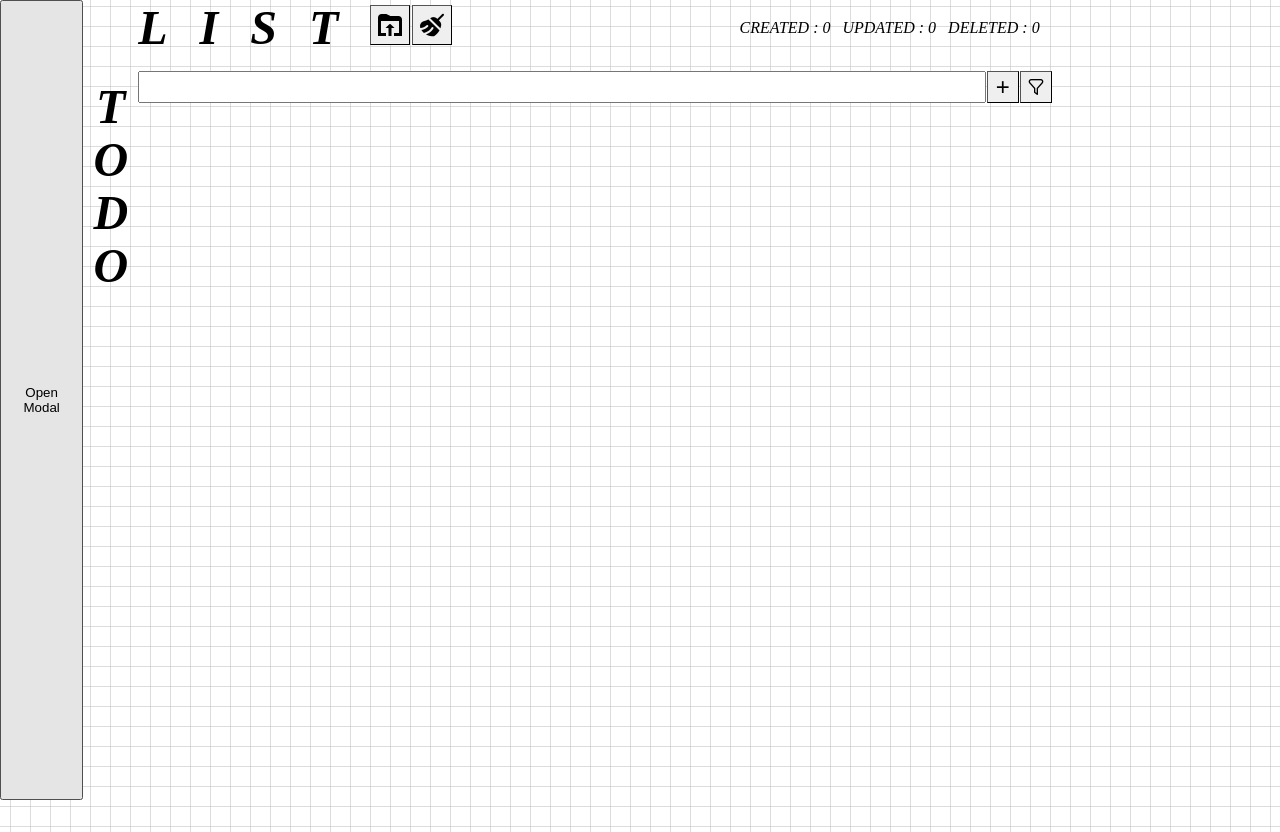
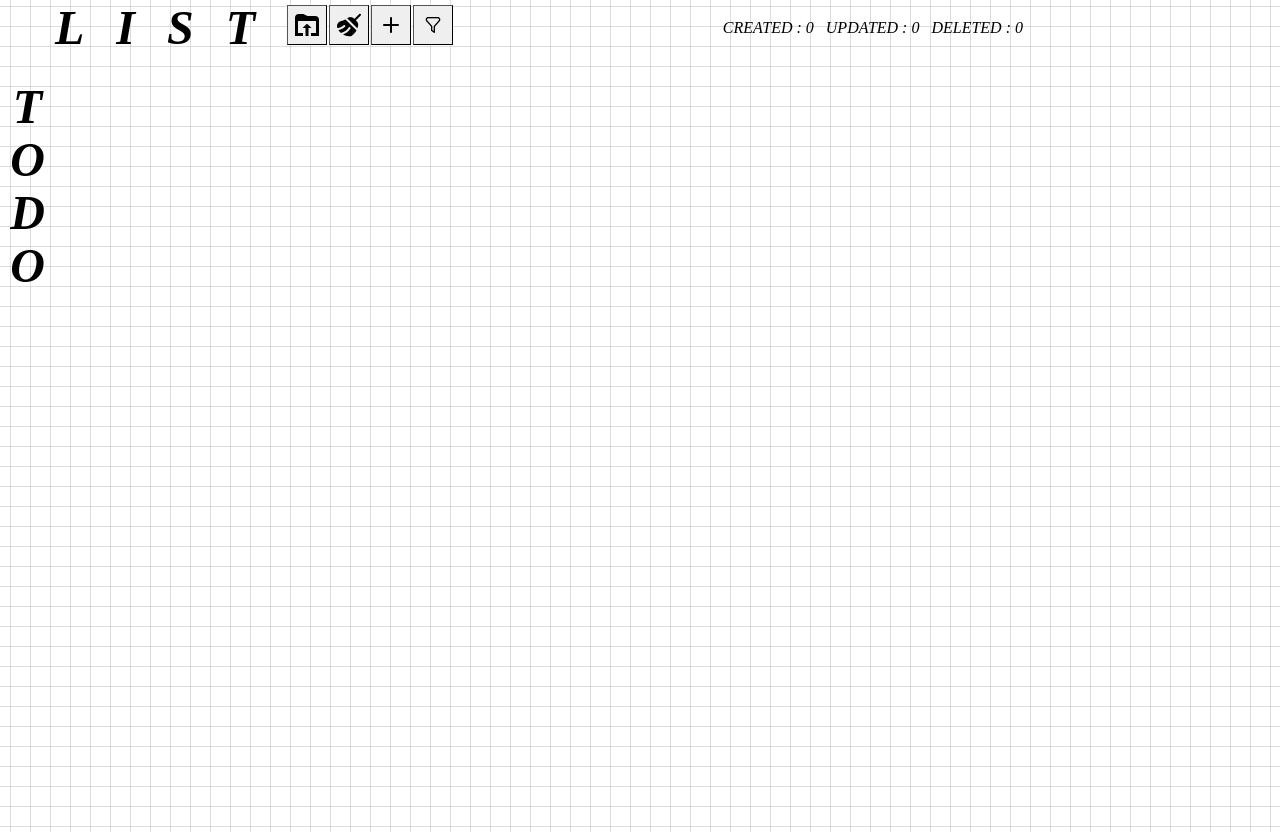
Before and after one commit to VitaliiDenysyuk/todo-list, a React (Create React App) app: page / in a window 1280 px wide. Built offline with nearby package versions, Linux system fonts and the light colour scheme.

Commit message:
start to move mainInput to modal

```diff
--- a/src/App.tsx
+++ b/src/App.tsx
@@ -10,6 +10,7 @@ import { TitleButtonStyled } from "./components/ButtonWithImage.style";
 
 import { useAppDispatch, useAppSelector } from "./app/hook";
 import { incrementCreated, reset } from "./features/counters/counter-slice";
+import { setModalIsOpen, setModalIsClosed } from "./features/modal/modal-slice";
 
 import useLocalStorage from "./useLocalStorage";
 
@@ -17,6 +18,9 @@ import "./App.mudule.scss";
 
 import uploadPng from "./img/upload.png";
 import cleanPng from "./img/clean.png";
+import filterPng from "./img/filter.png";
+import noFilterPng from "./img/nofilter.png";
+import plusPng from "./img/plus.png";
 
 import { getRandomColor } from "./help/general";
 
@@ -26,46 +30,37 @@ interface OneItemUpload {
   id: string;
 }
 
-
-
 const customStyles = {
   content: {
     top: "50%",
     left: "50%",
     right: "auto",
     bottom: "auto",
-    marginRight: "-50%",
+    marginRight: "10%",
+    width: "80%",
     transform: "translate(-50%, -50%)",
   },
 };
 
 const App = () => {
-
-  let subtitle: HTMLHeadingElement | null;
   const initTodoList: OneItem[] = [];
 
   const counter = useAppSelector((state) => state.counters);
+  const modalIsOpen = useAppSelector((state) => state.modal.value);
+
   const dispatch = useAppDispatch();
 
   const [todoList, setTodoList] = useLocalStorage("todoList", initTodoList);
   const [inputText, setInputText] = useState("");
   const [filter, setFilter] = useState(false);
-  const [modalIsOpen, setModalIsOpen] = useState(false);
 
   ReactModal.setAppElement("#root");
   const openModal = () => {
-    setModalIsOpen(true);
-  };
-
-  const afterOpenModal = () => {
-    // references are now sync'd and can be accessed.
-    if (subtitle) {
-      subtitle.style.color = "#f00";
-    }
+    dispatch(setModalIsOpen());
   };
 
   const closeModal = () => {
-    setModalIsOpen(false);
+    dispatch(setModalIsClosed());
   };
 
   const uploadButtonHadler = async () => {
@@ -99,27 +94,30 @@ const App = () => {
     dispatch(reset());
   };
 
+  const buttonFilterClick = () => {
+    setFilter(!filter);
+  };
+
   return (
     <div id="app" className="App">
-      <button onClick={openModal}>Open Modal</button>
       <ReactModal
-        // appElement={document.getElementById('root') as HTMLElement}
         isOpen={modalIsOpen}
-        onAfterOpen={afterOpenModal}
         onRequestClose={closeModal}
         style={customStyles}
-        shouldCloseOnOverlayClick={false}
+        // shouldCloseOnOverlayClick={false}
         contentLabel="Minimal Modal Example"
       >
-        <h2 ref={(_subtitle) => (subtitle = _subtitle)}>Hello</h2>
+        <h2>Add new task</h2>
         <button onClick={closeModal}>close</button>
-        <div>I am a modal</div>
         <form>
-          <input />
-          <button>tab navigation</button>
-          <button>stays</button>
-          <button>inside</button>
-          <button>the modal</button>
+          <MainInputStyled
+            todoList={todoList}
+            setTodoList={setTodoList}
+            inputText={inputText}
+            setInputText={setInputText}
+            filter={filter}
+            setFilter={setFilter}
+          />
         </form>
       </ReactModal>
       <section className="LeftVerticalArea">
@@ -139,17 +137,19 @@ const App = () => {
               onClick={cleanButtonHadler}
               title="Clean"
             ></TitleButtonStyled>
+            <TitleButtonStyled
+              backgroundurl={plusPng}
+              onClick={openModal}
+              title="Add"
+            ></TitleButtonStyled>
+            <TitleButtonStyled
+              backgroundurl={filter ? noFilterPng : filterPng}
+              onClick={buttonFilterClick}
+            ></TitleButtonStyled>
           </h1>
           <Counters {...counter} />
         </div>
-        <MainInputStyled
-          todoList={todoList}
-          setTodoList={setTodoList}
-          inputText={inputText}
-          setInputText={setInputText}
-          filter={filter}
-          setFilter={setFilter}
-        />
+
         <TaskListStyled
           todoList={todoList}
           setTodoList={setTodoList}
--- a/src/app/store.ts
+++ b/src/app/store.ts
@@ -1,11 +1,13 @@
 
 import { configureStore } from '@reduxjs/toolkit';
 import counterReducer from '../features/counters/counter-slice';
+import modalReduscer from '../features/modal/modal-slice';
 
 
 export const store = configureStore({
   reducer: {
     counters: counterReducer,
+    modal: modalReduscer,
   },
 });
 
--- a/src/components/MainInput.tsx
+++ b/src/components/MainInput.tsx
@@ -1,6 +1,4 @@
 import React, { KeyboardEvent, ChangeEvent } from "react";
-import filterPng from "../img/filter.png";
-import noFilterPng from "../img/nofilter.png";
 import ButtonWithImage from "./ButtonWithImage.style";
 import { getRandomColor } from "../help/general";
 import { useAppDispatch } from '../app/hook';
@@ -46,9 +44,7 @@ const MainInput = ({
       dispatch(incrementCreated(1));
     }
   };
-  const buttonFilterClick = () => {
-    setFilter(!filter);
-  };
+
   const onKeyDownHandler = (e: KeyboardEvent<HTMLInputElement>) => {
     if (e.key === "Enter") {
       buttonAddClick();
@@ -62,11 +58,7 @@ const MainInput = ({
         type="text"
         value={inputText}
       ></input>
-      <button onClick={buttonAddClick}>+</button>
-      <ButtonWithImage
-        backgroundurl={filter ? noFilterPng : filterPng}
-        onClick={buttonFilterClick}
-      ></ButtonWithImage>
+
     </div>
   );
 };
--- /dev/null
+++ b/src/features/modal/modal-slice.ts
@@ -0,0 +1,29 @@
+import { createSlice } from "@reduxjs/toolkit";
+
+interface ModalState {
+    value: boolean;
+}
+
+const initialState: ModalState = {
+    value: false,
+}
+
+const modalSlice = createSlice({
+  name: "modal",
+  initialState,
+  reducers: {
+    setModalIsOpen(state) {
+      // it's okay to do this because immer makes it immutable
+      // under the hood
+      state.value = true;
+    },
+    setModalIsClosed(state) {
+      // it's okay to do this because immer makes it immutable
+      // under the hood
+      state.value = false;
+    },
+  },
+});
+
+export const { setModalIsOpen, setModalIsClosed } = modalSlice.actions;
+export default modalSlice.reducer;
```
Also changed, not shown: src/img/cross.png (added), src/img/plus.png (added).
